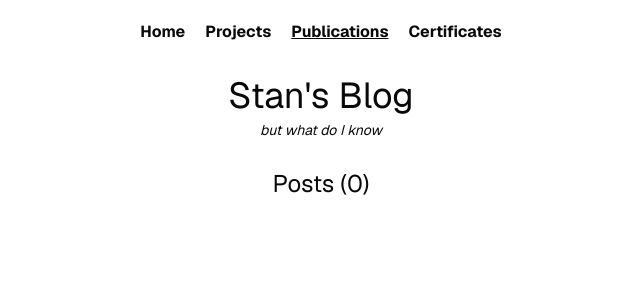
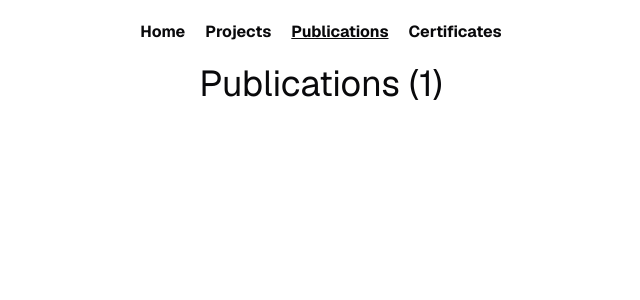
Before and after one commit to stanrunge/personal-website, a Next.js app: page /publications in a window 1280 px wide. Shown: the top 300 px of the page, without its empty margins (319-959 px from the left). Built offline with nearby package versions, Linux system fonts and the light colour scheme.

Commit message:
update deps and add blank pages

```diff
--- a/app/certificates/page.tsx
+++ b/app/certificates/page.tsx
@@ -0,0 +1,19 @@
+export default async function Page() {
+  return (
+    <div className="flex flex-col items-center">
+      <h1 className="text-4xl">Certificates (1)</h1>
+
+      <div className="text-center my-10">
+        <h2 className="text-3xl">Certificates</h2>
+        <b>Mathematics for Machine Learning: Linear Algebra</b>
+        <p>Imperial College London</p>
+        <a
+          className="text-blue-500"
+          href="https://coursera.org/share/11b0e4d6cf00b44869dcf9c4bec70865"
+        >
+          Link to Certificate
+        </a>
+      </div>
+    </div>
+  );
+}
--- a/app/page.tsx
+++ b/app/page.tsx
@@ -52,18 +52,6 @@ export default async function Index() {
       </div>
 
       <div className="text-center my-10">
-        <h2 className="text-3xl">Certificates</h2>
-        <b>Mathematics for Machine Learning: Linear Algebra</b>
-        <p>Imperial College London</p>
-        <a
-          className="text-blue-500"
-          href="https://coursera.org/share/11b0e4d6cf00b44869dcf9c4bec70865"
-        >
-          Link to Certificate
-        </a>
-      </div>
-
-      <div className="text-center my-10">
         <h2 className="text-3xl">Links</h2>
         <ul>
           <li>
--- a/app/projects/page.tsx
+++ b/app/projects/page.tsx
@@ -1,23 +1,7 @@
 export default async function Page() {
-  return (
-    <div className="flex flex-col items-center">
-      <div className="my-3 flex flex-col items-center">
-        <h1 className="text-4xl">Stan's Blog</h1>
-        <p className="text-sm my-1">
-          <i>but what do I know</i>
-        </p>
+    return (
+      <div className="flex flex-col items-center">
+        <h1 className="text-4xl">Projects (2)</h1>
       </div>
-
-      <h2 className="mt-3 text-2xl">Posts ({[].length})</h2>
-      {/*
-        <ul>
-          <li>
-            <a href="/blog/neural-nets">Neural Networks</a>
-          </li>
-          <li>
-            <a href="/blog/nextjs">Next.js</a>
-          </li>
-        </ul> */}
-    </div>
-  );
-}
+    );
+  }
--- a/app/publications/page.tsx
+++ b/app/publications/page.tsx
@@ -1,23 +1,7 @@
-export default async function Index() {
+export default async function Page() {
   return (
     <div className="flex flex-col items-center">
-      <div className="my-3 flex flex-col items-center">
-        <h1 className="text-4xl">Stan's Blog</h1>
-        <p className="text-sm my-1">
-          <i>but what do I know</i>
-        </p>
-      </div>
-
-      <h2 className="mt-3 text-2xl">Posts ({[].length})</h2>
-      {/*
-      <ul>
-        <li>
-          <a href="/blog/neural-nets">Neural Networks</a>
-        </li>
-        <li>
-          <a href="/blog/nextjs">Next.js</a>
-        </li>
-      </ul> */}
+      <h1 className="text-4xl">Publications (1)</h1>
     </div>
   );
 }
```
Also changed, not shown: package.json (+6 -6 lines), 1 other file (tests, documents, lock files or other folders).
